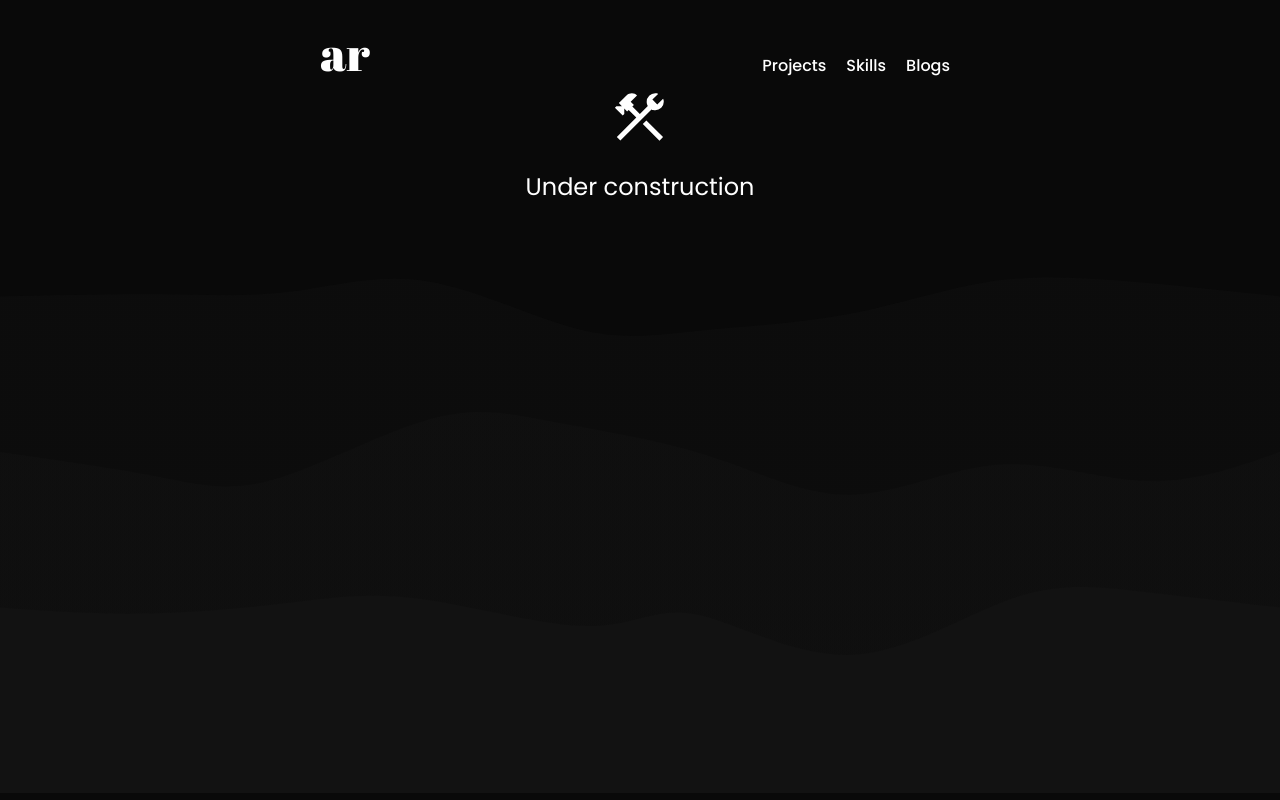
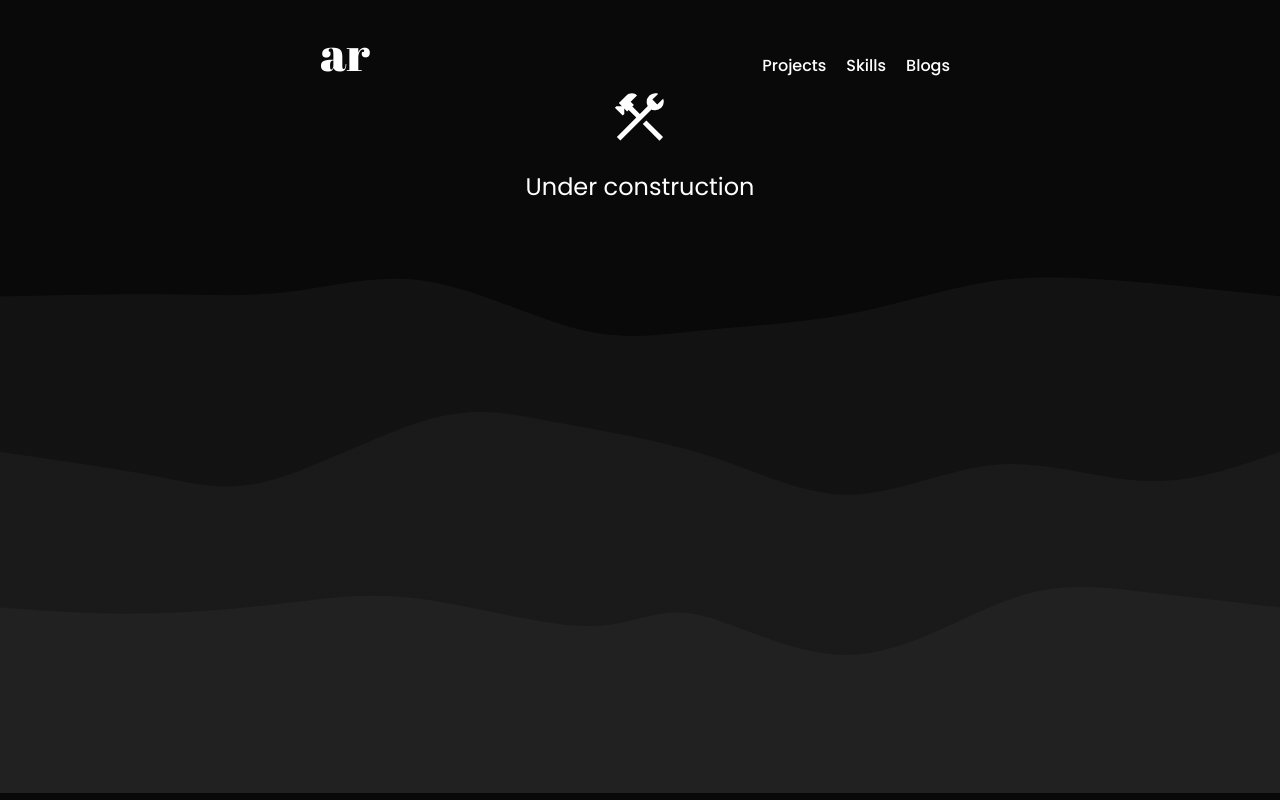
Before and after one commit to Agastya909/persona-website, a React (Vite) app: page /blogs in a window 1280 px wide. Built offline with nearby package versions, Linux system fonts and the light colour scheme.

Commit message:
change wave color

```diff
--- a/src/component/Waves.jsx
+++ b/src/component/Waves.jsx
@@ -13,8 +13,8 @@ const Waves = () => {
       >
         <defs>
           <linearGradient id="gradient" x1="0%" y1="50%" x2="100%" y2="50%">
-            <stop offset="5%" stopColor="#121212"></stop>
-            <stop offset="95%" stopColor="#121212"></stop>
+            <stop offset="5%" stopColor="#212121"></stop>
+            <stop offset="95%" stopColor="#212121"></stop>
           </linearGradient>
         </defs>
         <path
```
